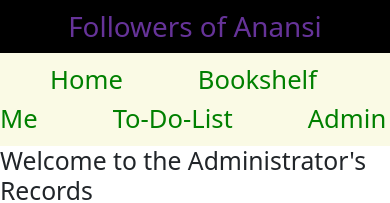
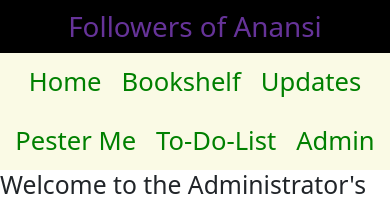
Before and after one commit to Tyler-Will/Book_Club, a React (Create React App) app: page /Admin in a window 390 px wide. Shown: the top 203 px of the page. Built offline with nearby package versions, Linux system fonts and the light colour scheme; no server answers.

Commit message:
Media Query Stylization for Home Page

```diff
--- a/src/App.css
+++ b/src/App.css
@@ -1,5 +1,6 @@
 .App {
   text-align: center;
+  background-color: rgb(129, 21, 21);
 }
 
 .App-logo {
--- a/src/BookShelfItem.js
+++ b/src/BookShelfItem.js
@@ -1,8 +1,6 @@
-import {useState} from 'react'
 import "bootstrap/dist/css/bootstrap.min.css";
 import Dropdown from 'react-bootstrap/Dropdown';
-import ListGroup from 'react-bootstrap/ListGroup';
-import test2 from './Images/test2.jpg';
+import './index.css';
 
 const BookShelfItem = ({Showbooks}) => {
 
@@ -20,8 +18,8 @@ const BookShelfItem = ({Showbooks}) => {
         <Dropdown.Item className="BookTitle">
             {Showbooks.book_title}
             </Dropdown.Item>
-        <Dropdown.Item><img src={Showbooks.book_image} /></Dropdown.Item>
-        <Dropdown.Item>By {Showbooks.book_author}</Dropdown.Item>
+        {/*<Dropdown.Item><img src={Showbooks.book_image} /></Dropdown.Item>*/}
+        <Dropdown.Item>Author: {Showbooks.book_author}</Dropdown.Item>
         {/*Synopsis*/}
         <h3>Synopsis</h3>
         <Dropdown.Item>{Showbooks.book_synopsis}</Dropdown.Item>
--- a/src/Bookshelf.js
+++ b/src/Bookshelf.js
@@ -1,7 +1,5 @@
 import "bootstrap/dist/css/bootstrap.min.css";
-import Dropdown from 'react-bootstrap/Dropdown';
-import ListGroup from 'react-bootstrap/ListGroup';
-import test2 from './Images/test2.jpg';
+import './index.css';
 import BookShelfItem from './BookShelfItem';
 //useEffect is needed to prevent fetch request from running more than once. See below.
 import {useEffect, useState} from 'react';
@@ -30,8 +28,8 @@ const Bookshelf = (props) => {
   const SortedBooks = Showbooks?.sort((a,b) => new Date(a.read_date) - new Date(b.read_date))
 
     return(
-        <div>
-          <h2>Previously Read Books</h2>
+        <div className="Bookshelf">
+          <h2 className="Title">Previously Read Books</h2>
         {SortedBooks?.map((Showbooks) => <BookShelfItem key={Showbooks.book_id} Showbooks={Showbooks}/>)}
         </div>
     )
--- a/src/CurrentBook.js
+++ b/src/CurrentBook.js
@@ -1,8 +1,6 @@
 import "bootstrap/dist/css/bootstrap.min.css";
-import test2 from './Images/test2.jpg';
 import './index.css'
 //useEffect is needed to prevent fetch request from running more than once. See below.
-import {useEffect, useState} from 'react';
 import { Fragment } from "react";
 const CurrentBook = ({ShowCurrentBook}) => {
 
@@ -10,10 +8,12 @@ const CurrentBook = ({ShowCurrentBook}) => {
       <Fragment>
 
          <div class="left">
-         <div>
-            <p className="Quote">This Month's Quote: "{ShowCurrentBook.quote}."</p>
+         <div class="LeftContent">
+            <p className="Quote">This Month's Quote: "{ShowCurrentBook.quote}"</p>
+            <div className="News">
             <h4>Red Hot News</h4>
             <p>This section isn't ready yet. Be patient!</p>
+            </div>
         </div>
          </div>
 
@@ -41,7 +41,7 @@ const CurrentBook = ({ShowCurrentBook}) => {
         <h3>Additional Reading</h3>
         {ShowCurrentBook.additional_reading}
         <h3>Host</h3>
-        Tyler Williams
+        {ShowCurrentBook.host_name}
         <h3>Discussion</h3>
         {ShowCurrentBook.discussion_topic}
         <h3>Deadline</h3>
@@ -49,7 +49,15 @@ const CurrentBook = ({ShowCurrentBook}) => {
         </div>
         </container>
         <div class="right">
-        <h4>I don't know what to put here...</h4>
+          <div class="RightContent">
+        <h4>You new here? Please, refer to the following</h4>
+        <ul>
+          <li>FAQ</li>
+          <li>About Us</li>
+          <li>Business Inquiries</li>
+          <li>Some More Stuff</li>
+        </ul>
+        </div>
     </div>
 
         </Fragment>
--- a/src/Mainstay Components/Navbar.js
+++ b/src/Mainstay Components/Navbar.js
@@ -6,15 +6,15 @@ const Navbar = () => {
             <div className="header">
             <h1 className="Title">Followers of Anansi</h1>
             </div>
-        <nav className="navbar">
-            <div className="links">
-                <a className="button" href="/">Home</a>
-                <a className="button" href="/Bookshelf">Bookshelf</a>
-                <a className="button" href="/Calendar">Updates</a>
-                <a className="button" href="/Pester">Pester Me</a>
-                <a className="button" href="/ToDo">To-Do-List</a>
-                <a className="button" href="/Admin">Admin</a>
-            </div>
+        <nav className="navbarBody">
+            <ul className="NavBar">
+                <li className="Navbutton"><a  href="/">Home</a></li>
+                <li className="Navbutton"><a  href="/Bookshelf">Bookshelf</a></li>
+                <li className="Navbutton"><a  href="/Calendar">Updates</a></li>
+                <li className="Navbutton"><a href="/Pester">Pester Me</a></li>
+                <li className="Navbutton"><a href="/ToDo">To-Do-List</a></li>
+                <li className="Navbutton"><a href="/Admin">Admin</a></li>
+            </ul>
         </nav>
         </Fragment>
      );
--- a/src/index.css
+++ b/src/index.css
@@ -23,21 +23,31 @@
   padding: 10px;
 }
 /****************Navbar********************/
-.navbar {
+.navbarBody {
   background-color: rgba(250, 250, 228, 0.938);
     padding: 0px;
     /*padding-left: 478px;*/
+
 }
 
-.links{
+.Navbutton{
+  display: inline;
+  padding: 10px;
+}
+
+.NavBar{
   margin: auto;
+  list-style-type: none;
+  margin: 0;
+  padding: 0;
+  text-align: center;
 }
 
 nav a {
   text-decoration: none;
   font-size: 1.6em;
   color: green;
-  margin-right: 25px;
+  /*margin-right: 25px;*/
 }
 
 nav a:hover {
@@ -55,24 +65,23 @@ nav a:hover {
 .HomeBody {
   background-color: rgb(129, 21, 21);
   display: flex;
+
 }
 /****************/
 
-container {
+.CurrentBook {
   text-align: center;
-  outline: 1px black;
-    min-height: 60vh;
+    min-height: 50vh;
     flex-grow: 5;
-    /*background-color: black;*/
-    z-index: 3;
+    /*background-color: black;
+    z-index: 3;*/
 }
 .BookContainer {
   color: aliceblue;
-  max-width: 50%;
+  max-width: 80%;
   margin:auto;
   outline: 1px black;
   min-height: 60vh;
-  flex-grow: 5;
   background-color: black;
   z-index: 3;
   word-wrap: break-word;
@@ -89,15 +98,84 @@ container {
 }
 /*Sidebars*/
 .left, .right{
+  word-wrap: break-word;
   outline: 1px solid rgb(253, 252, 252);
   background-color: black;
-  /*flex-grow: 1;*/
   min-height: 100vh;
-  /*width: 3%;*/
   max-width: 50%;
   z-index: 3;
 }
+.LeftContent {
+  color: brown;
+  max-width: 30vh;
+  max-height: 10vh;
+}
+
+.RightContent{
+  max-width: 30vh;
+  max-height: 10vh;
+}
 .Quote {
-  max-width: 50%;
-  max-height: 50%;
+  word-wrap: break-word;
 }
+
+
+
+/*********BOOKSHELF************************************************************************************/
+.Bookshelf{
+  background-color: rgb(129, 21, 21);
+
+}
+/*****************************************************************/
+
+
+/*******Media Query*********/
+
+@media (max-width: 1027px) {
+  .Navbutton {
+    display: inline-block;
+  }
+  .HomeBody {
+    width: 100%;
+    flex-direction: column;
+}
+.left{
+  flex-grow: 1;
+  min-height: fit-content;
+  position: center;
+  max-width: 100%;
+  min-height: 20vh;
+}
+
+.LeftContent {
+  max-width: 100%;
+  max-height: 60vh;
+  min-height: 5vh;
+}
+
+.News {
+  height: fit-content;
+  word-wrap: break-word;
+}
+
+
+.right{
+  word-wrap: break-word;
+  max-width: 100%;
+  min-height: 50vh;
+}
+
+.RightContent{
+  max-width: 100%;
+  max-height: 60vh;
+  min-height: 5vh;
+}
+.CurrentBook {
+  outline: 1px black;
+    flex-grow: 1;
+
+    /*background-color: black;*/
+}
+
+
+}
```
